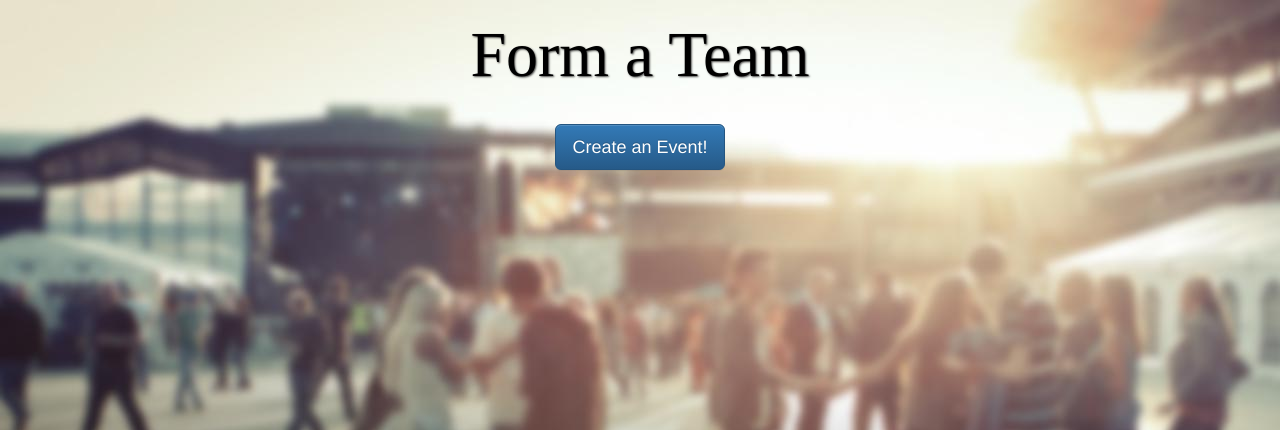
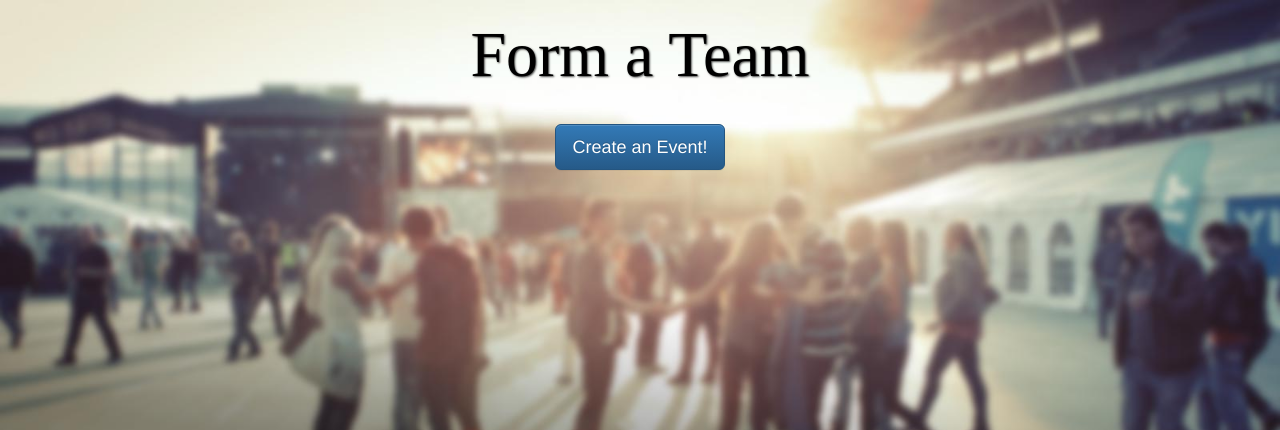
Before and after one commit to ashrayjain/form-a-team, a Python web app: template templates/index.html in a window 1280 px wide. Shown: the top 430 px of the page. Run offline with Jinja, Linux system fonts and the light colour scheme; the template is opened without the code that fills it, so the values that code supplies are empty; some libraries are stand-ins or nearby versions.

Commit message:
Tried to fix the background issue in 1

```diff
--- a/templates/index.html
+++ b/templates/index.html
@@ -15,7 +15,7 @@
     <title>Teamformers</title>
 </head>
 
-<body id="body" background="../img/bg-image.jpg">
+<body id="body" background="../img/bg-image.jpg" style="background-repeat:no-repeat; background-size: 100%;">
 <!-- <div data-role="page" id="splash" data-theme="d">
   <div data-role="content"> -->
 
```
